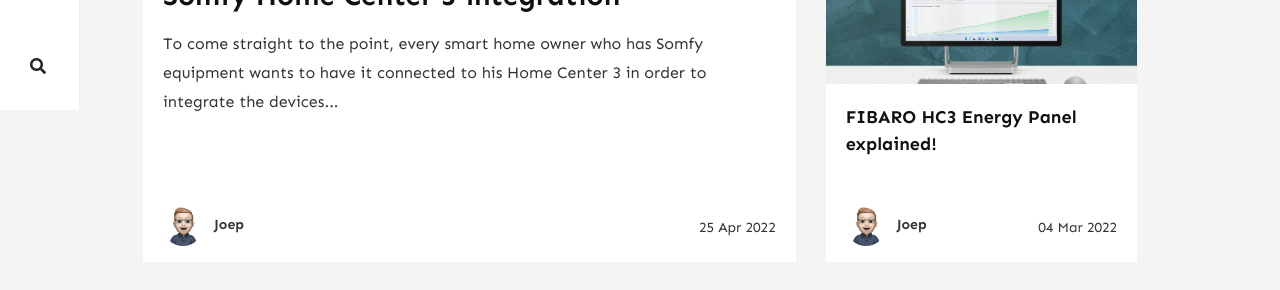
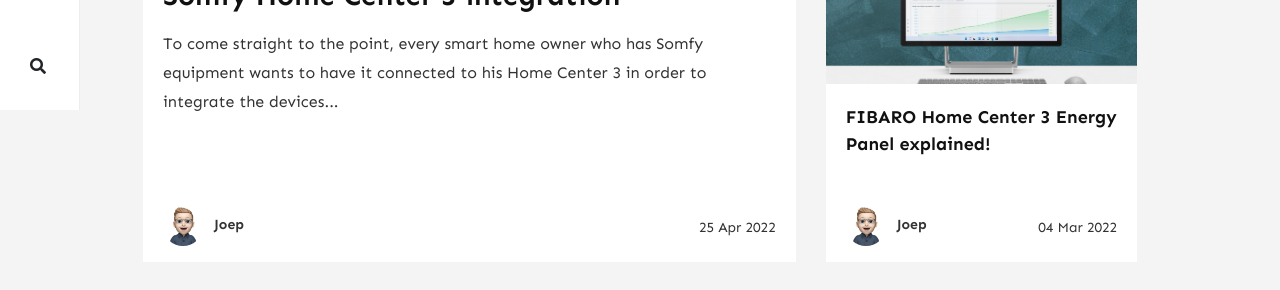
Before and after one commit to joepv/joepv.github.io, a Jekyll site: the page built from index.html, in a window 1280 px wide. Shown: the part 790-1080 px from the top of the page. Built offline with Jekyll 4.4.1, drawn with Linux system fonts in a browser that asks for light colours; nearby versions of some CDN libraries; the list of posts is cut into pages by our own code; comment, search, counter and statistics services are not loaded.

Commit message:
fix: title

```diff
--- a/_posts/2022-03-04-energypanel.md
+++ b/_posts/2022-03-04-energypanel.md
@@ -1,6 +1,6 @@
 ---
 layout: post
-title:  "FIBARO HC3 Energy Panel explained!"
+title:  "FIBARO Home Center 3 Energy Panel explained!"
 description: "How the Home Center 3 Energy Panel works"
 author: joep
 categories: [ Home Center 3, Smart Meter, SolarEdge ]
```
